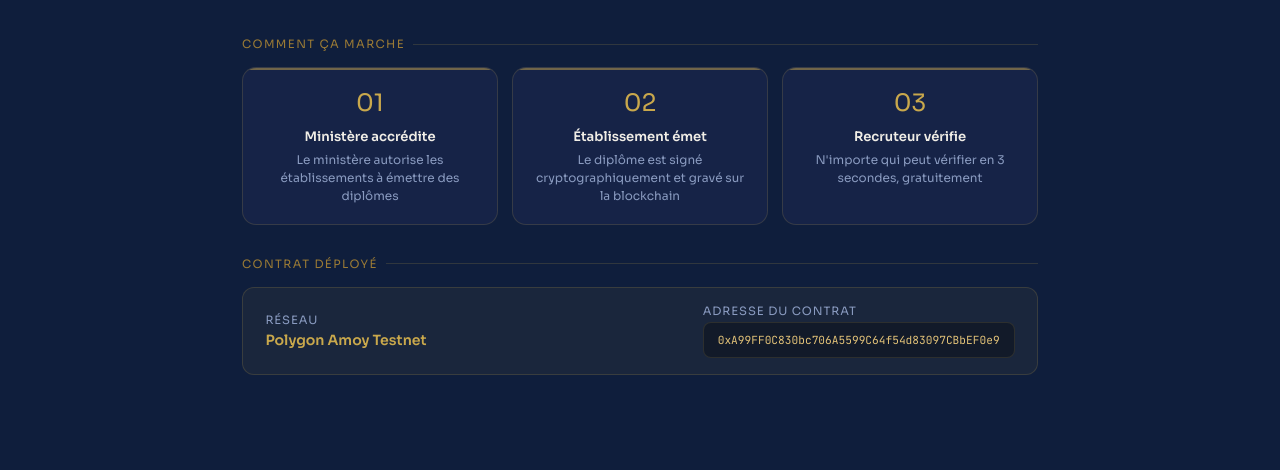
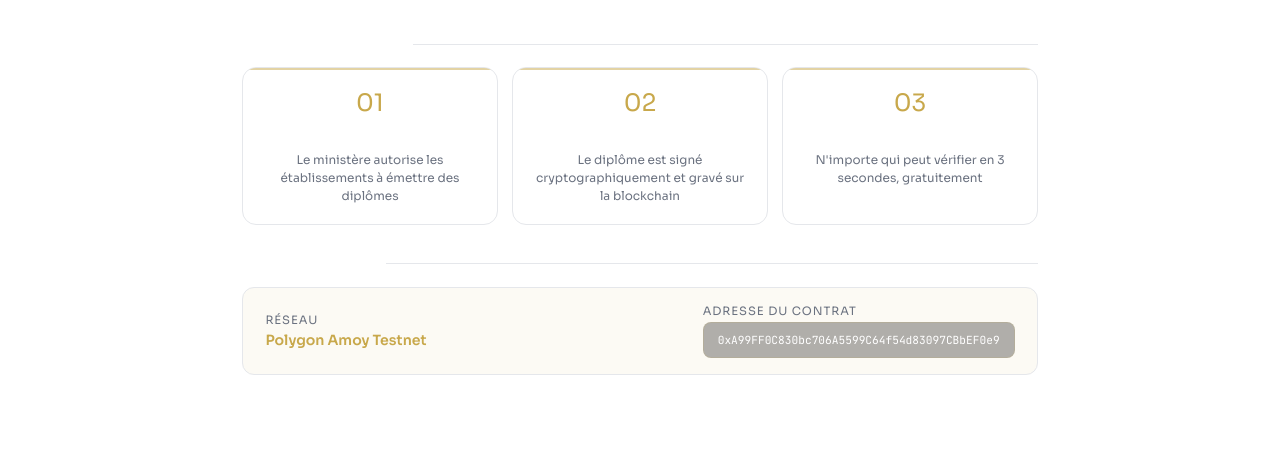
Before and after one commit to nouxel00/diplochain, a website: page frontend/index.html in a window 1280 px wide. Shown: the part 330-800 px from the top of the page. Drawn offline with Linux system fonts and the light colour scheme.

Commit message:
Update index.html

```diff
--- a/frontend/index.html
+++ b/frontend/index.html
@@ -7,17 +7,21 @@
 <link href="https://fonts.googleapis.com/css2?family=Sora:wght@300;400;600;700&family=JetBrains+Mono:wght@400;600&display=swap" rel="stylesheet">
 <style>
   :root {
-    --navy: #0f1e3c;
-    --navy-light: #1a2f5a;
-    --navy-card: #162347;
-    --gold: #c9a84c;
-    --gold-light: #e2c278;
-    --gold-dim: #9a7a35;
-    --white: #f0ede6;
-    --muted: #8a9bc0;
-    --danger: #c0392b;
-    --success: #1e8c5a;
-    --border: rgba(201,168,76,0.18);
+  --ink: #0D1117;
+  --white: #FFFFFF;
+  --off-white: #F8F9FB;
+  --light: #F0F2F5;
+  --gold: #C8A84B;
+  --gold2: #E8C96A;
+  --red: #C0392B;
+  --green: #1A6B3C;
+  --green2: #27AE60;
+  --blue: #1A3A5C;
+  --blue2: #2980B9;
+  --blue-light: #EAF2FB;
+  --muted: #6B7280;
+  --border: #E5E7EB;
+  --border2: #D1D5DB;
   }
 
   * { margin: 0; padding: 0; box-sizing: border-box; }
@@ -197,7 +201,7 @@
     border: 1px solid rgba(201,168,76,0.2);
     border-radius: 9px;
     padding: 11px 14px;
-    color: var(--white);
+    color:#000000;
     font-family: 'Sora', sans-serif;
     font-size: 0.9rem;
     transition: border-color 0.2s;
```
